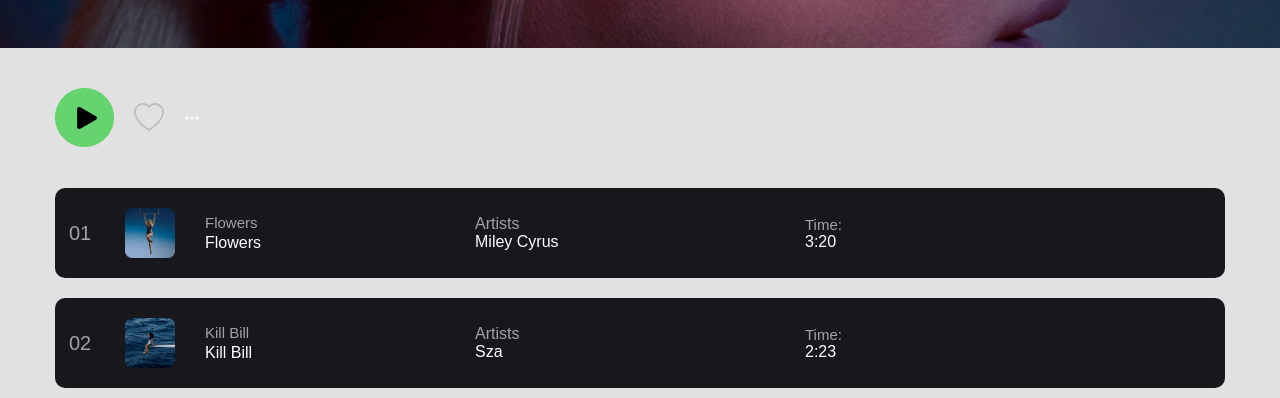
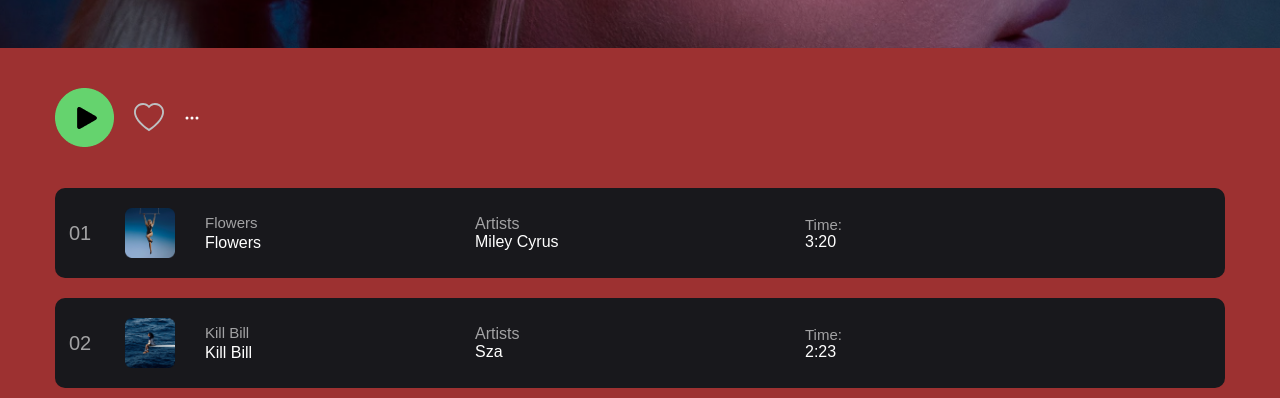
Before and after one commit to Denys89-eng/spotify-project, a website: page index.html in a window 1280 px wide. Shown: the part 402-800 px from the top of the page. Drawn offline with nearby package versions, Linux system fonts and the light colour scheme; files that its build step writes are made by us from their sources; files whose address does not match are found by name.

Commit message:
change color

```diff
--- a/scss/styl.scss
+++ b/scss/styl.scss
@@ -13,7 +13,7 @@
 }
 
 body {
-  background: #e2e1e1;
+  background: #9d3131;
 }
 
 
```
